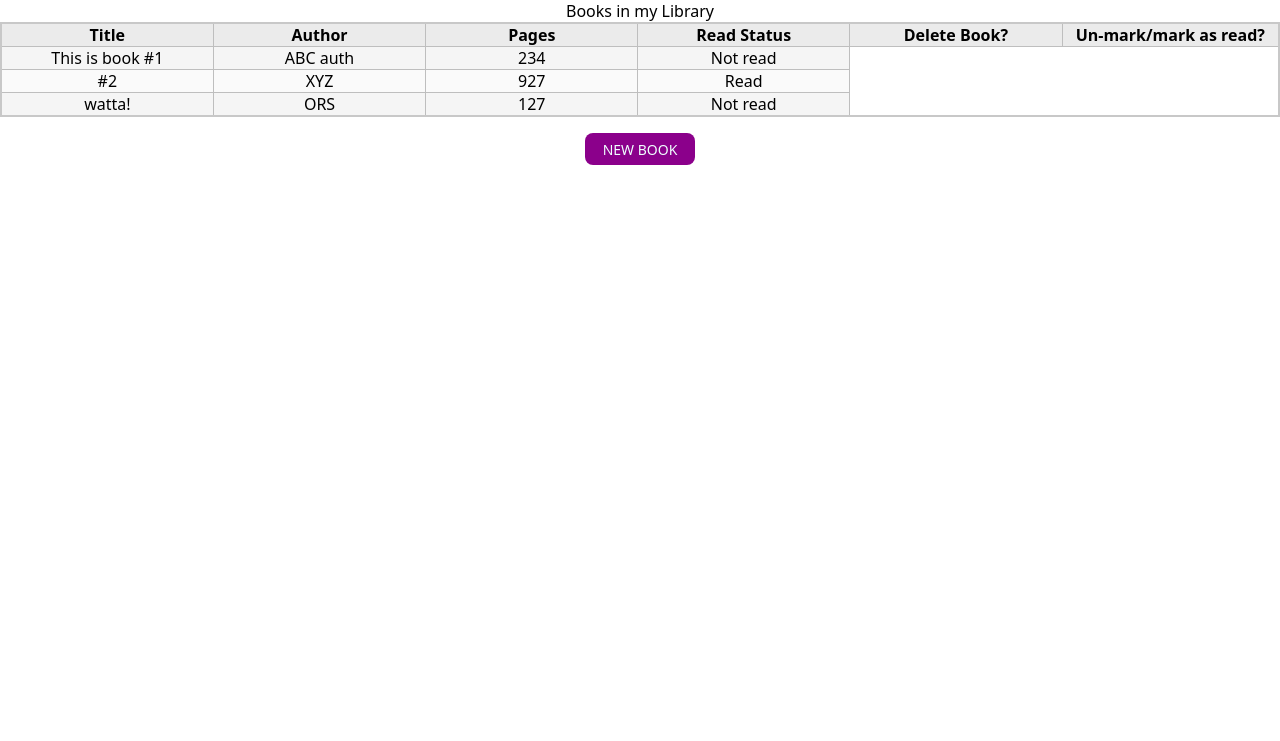
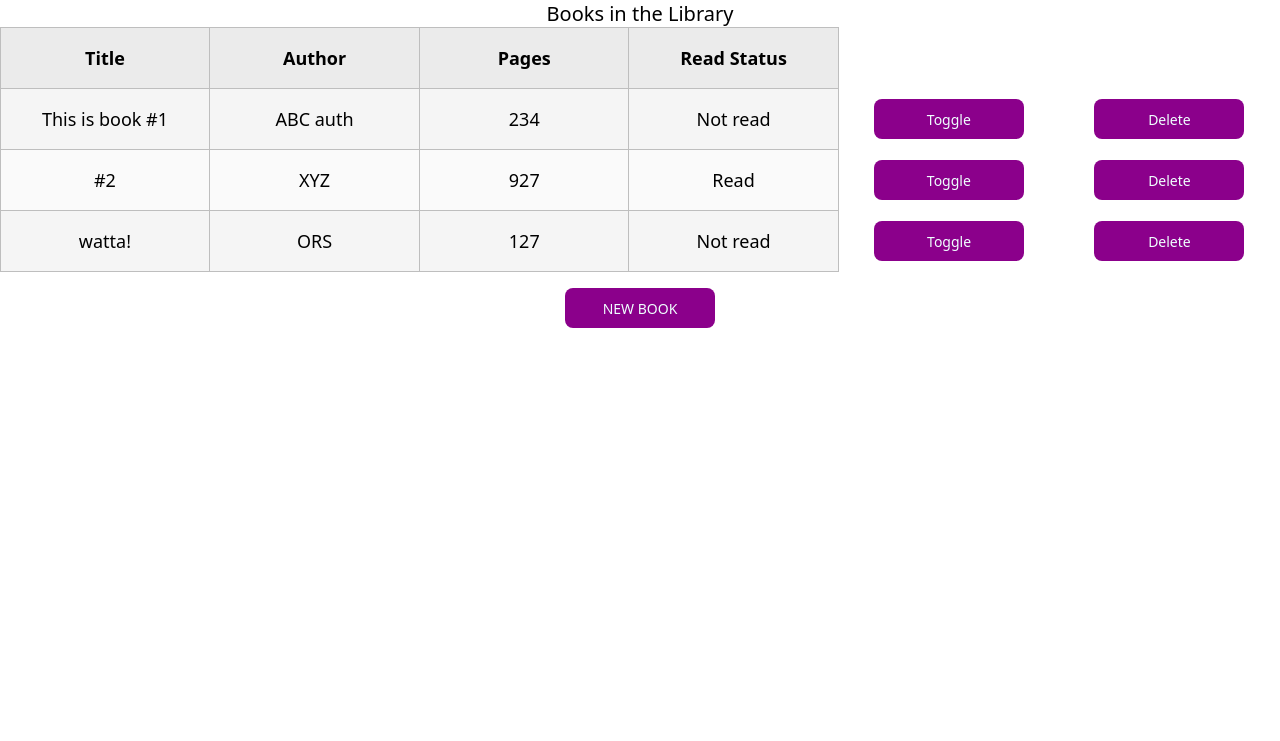
Before and after one commit to BurnIsBliss/Library-App, a plain HTML site: page index.html in a window 1280 px wide. Shown: the part 59-800 px from the top of the page. Drawn offline with Linux system fonts and the light colour scheme.

Commit message:
Implemented the toggle button and delete button. Added functionality to the toggle button

```diff
--- a/index.html
+++ b/index.html
@@ -8,10 +8,10 @@
     <script src="script.js" defer></script>
 </head>
 <body>
-    <h1>Welcome to my Library!</h1>
+    <h1>A Library App</h1>
     <table>
         <caption>
-            Books in my Library
+            Books in the Library
         </caption>
        <thead>
             <tr>
@@ -19,12 +19,12 @@
                 <th>Author</th>
                 <th>Pages</th>
                 <th>Read Status</th>
-                <th>Delete Book?</th>
-                <th>Un-mark/mark as read?</th>
+                <!-- <th>Delete Book?</th>
+                <th>Un-mark/mark as read?</th> -->
             </tr>
        </thead>
        <tbody></tbody>
     </table>
-    <button class="addBook">NEW BOOK</button>
+    <button class="addBook 0">NEW BOOK</button>
 </body>
 </html>
--- a/script.js
+++ b/script.js
@@ -1,3 +1,4 @@
+// Book constructor
 function Book (title, author, pages, read) {
     this.title = title;
     this.author = author;
@@ -8,12 +9,23 @@ function Book (title, author, pages, read) {
     }
 }
 
+Book.prototype.changeReadStatus = function () {
+    if ((this.read).toLowerCase()=='read')
+        this.read = 'Not read';
+    else
+        this.read = 'Read';
+}
+
 const myLibrary = [new Book ('This is book #1', 'ABC auth', 234, 'Not read'), new Book ('#2', 'XYZ', 927, 'Read'), new Book ('watta!', 'ORS', '127', 'Not read')]
+
+// const myLibrary = [new Book ('This is book #1', 'ABC auth', 234, 'Not read'), new Book ('#2', 'XYZ', 927, 'Read'), new Book ('watta!', 'ORS', '127', 'Not read')]
 
 function addBookToLibrary () {
     // Do it later
 }
 
+
+// function to display the books in the library as a table along with the delete and toggle buttons
 function displayBooksInLibrary () {
     const tbodyElement = document.querySelector("tbody");
     for (let i in myLibrary) {
@@ -23,14 +35,47 @@ function displayBooksInLibrary () {
             const tableDataElement = document.createElement("td");
             if (typeof(myLibrary[i][j])!='function') {
                 tableDataElement.textContent = myLibrary[i][j];
+                if (j=='read') {
+                    tableDataElement.classList = "readStatus-"+i;
+                }
                 tableRowElement.appendChild(tableDataElement);
             }
         }
+
+        // Add the toggle button to the row for read and not read
+        const dataElementForToggle = document.createElement("td");
+        const toggleButton = document.createElement("button");
+        toggleButton.textContent = "Toggle";
+        toggleButton.classList.add("toggleButton", i);
+        dataElementForToggle.appendChild(toggleButton);
+        dataElementForToggle.style = "border : 0; background-color: white;"
+        tableRowElement.appendChild(dataElementForToggle);
+
+        // Add the delete button to the row
+        const tableDataElement = document.createElement("td");
+        const deleteButton = document.createElement("button");
+        deleteButton.textContent = "Delete";
+        deleteButton.classList = "deleteButton";
+        tableDataElement.appendChild(deleteButton);
+        tableDataElement.style = "border : 0; background-color: white;"
+        tableRowElement.appendChild(tableDataElement);
+
         tbodyElement.appendChild(tableRowElement);
     }
 }
 
+// Adding functionality for the toggle button
+function addFunctionalityToggleAndDelete () {
+    const toggleButton = document.querySelectorAll(".toggleButton");
+    toggleButton.forEach((button) => {button.addEventListener("click", () => {
+        myLibrary[Number(button.className[(button.className).length - 1])].changeReadStatus();
+        const changeColumnReadStatus = document.querySelector('.readStatus-'+button.className[(button.className).length - 1]);
+        changeColumnReadStatus.textContent = myLibrary[Number(button.className[(button.className).length - 1])]['read'];
+    }
+    )
+})
+}
 
 
-
-displayBooksInLibrary()
+displayBooksInLibrary();
+addFunctionalityToggleAndDelete();
--- a/style.css
+++ b/style.css
@@ -13,32 +13,44 @@ body {
 
 table {
     border-collapse: collapse;
-    border: 2px solid rgb(200,200,200);
     text-align: center;
+    font-size: 18px;
+}
+
+caption {
+    font-size: 20px;
 }
 
 td, th {
     width: 230px;
     border: 1px solid rgb(190,190,190);
+    height: 60px;
 }
 
 th {
     background-color: rgb(235,235,235);
 }
 
+/* even */
 tr:nth-child(even) td {
     background-color: rgb(250,250,250);
 }
 
+/* odd */
 tr:nth-child(odd) td {
     background-color: rgb(245,245,245);
 }
 
 button {
     font-size: 14px;
-    height: 32px;
-    width: 110px;
+    height: 40px;
+    width: 150px;
     border-radius: 8px;
     color: azure;
     background-color: darkmagenta;
 }
+
+button:hover {
+    /* background-color: red; */
+    border: 2px solid rgb(10, 168, 242);
+}
```
